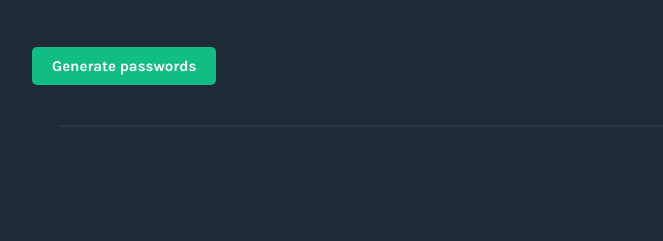
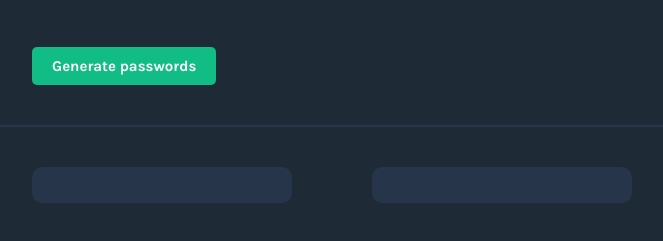
Before and after one commit to shonanohs/password-generator, a website built with Vite: page index.html in a window 1280 px wide. Shown: the part 215-456 px from the top of the page, without its empty margins (68-731 px from the left). Built offline with nearby package versions, Linux system fonts and the light colour scheme.

Commit message:
Added CSS styling to generated password boxes

```diff
--- a/src/index.css
+++ b/src/index.css
@@ -12,8 +12,13 @@ body {
   color: #fcfbf9;
 }
 
-#input-container {
-  margin: 50px 0 40px 100px;
+#input-container, #result-container {
+  margin: 40px 0 40px 100px;
+  display: flex;
+  align-items: center;
+  justify-content: space-between;
+  width: 600px;
+
 }
 
 #title-text {
@@ -32,6 +37,13 @@ body {
   color: #4ede87;
 }
 
+.generated-password {
+  background-color: #263549;
+  width: 40%;
+  padding: 10px;
+  border-radius: 10px;
+}
+
 .input-btn {
   background-color: #12bd85;
   border: none;
@@ -48,6 +60,6 @@ body {
 }
 
 .separator {
-  width: 80%;
+  width: 90%;
   border: 1px solid #263649;
 }
```
